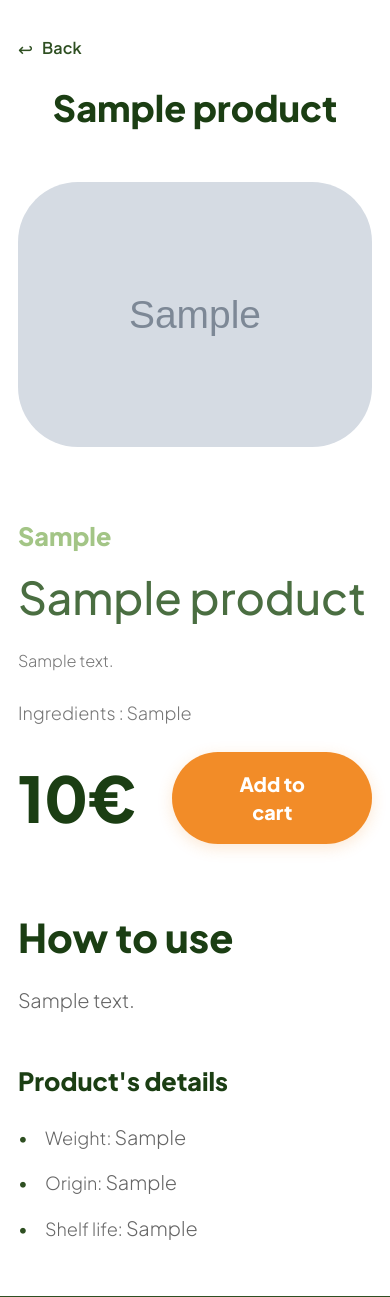
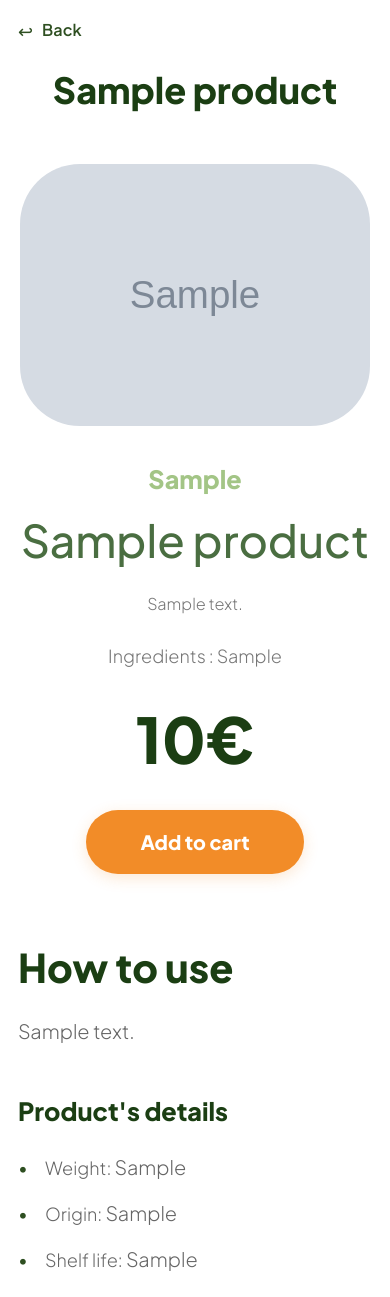
Before and after one commit to bobbyelfamoso/projetdev, a PHP site: page /Pdescription.php?id=1 in a window 390 px wide. Shown: the part 295-1592 px from the top of the page. Run offline with PHP 8.4, Linux system fonts and the light colour scheme; the visitor is signed in with stand-in values (Sample User, id 1); tables that the repository leaves empty or names only in its code hold one stand-in row (values such as "Sample post"); grey boxes marked "Sample" are stand-in pictures; some libraries are stand-ins or nearby versions.

Commit message:
responsiveness fix et header redierection menu deroulant

```diff
--- a/src/css/Pdescription.css
+++ b/src/css/Pdescription.css
@@ -243,11 +243,31 @@
 }
 @media (max-width: 768px) {
   .product-main {
-    padding: 2rem 1rem !important;
+    padding: 1rem !important;
+  }
+  .product-hero {
+    display: flex !important;
+    flex-direction: column !important;
+    gap: 2rem !important;
+    text-align: center;
+  }
+  .product-image-section {
+    width: 100% !important;
+    display: flex;
+    justify-content: center;
   }
   .product-img {
     height: auto !important;
     min-height: 250px;
     width: 100% !important;
+    max-width: 350px;
+    margin: 0 auto;
+  }
+  .decorative-box {
+    display: none !important;
+  }
+  .purchase-section {
+    flex-direction: column;
+    gap: 1.5rem;
   }
 }
--- a/src/includes/header.php
+++ b/src/includes/header.php
@@ -40,11 +40,13 @@ if ($user_id) {
             <?php if (isset($_SESSION['user_id'])): ?>
                 <div class="dropdown">
                     <div style="display:flex; align-items:center; gap:0.5rem; height: 100%;">
-                        <a href="order.php" style="margin:0; padding:0;">Mon Compte</a>
-                        <span class="dropdown-arrow" onclick="document.getElementById('drop').classList.toggle('show-mobile'); event.stopPropagation();" style="cursor: pointer; padding: 0.5rem; font-size: 0.8rem;">▼</span>
+                        <a href="my-orders.php" style="margin:0; padding:0;">Mon Compte</a>
+                        <span class="dropdown-arrow"
+                            onclick="document.getElementById('drop').classList.toggle('show-mobile'); event.stopPropagation();"
+                            style="cursor: pointer; padding: 0.5rem; font-size: 0.8rem;">▼</span>
                     </div>
                     <div id="drop" class="dropdown-menu">
-                        <a href="order.php">Mes Commandes</a>
+                        <a href="my-orders.php">Mes Commandes</a>
                         <a href="api/session/logout.php">Déconnexion</a>
                     </div>
                 </div>
```
Also changed, not shown: src/css/contact.css (+15 -2 lines), src/css/login.css (+18 -0 lines), src/css/refund.css (+13 -2 lines).
